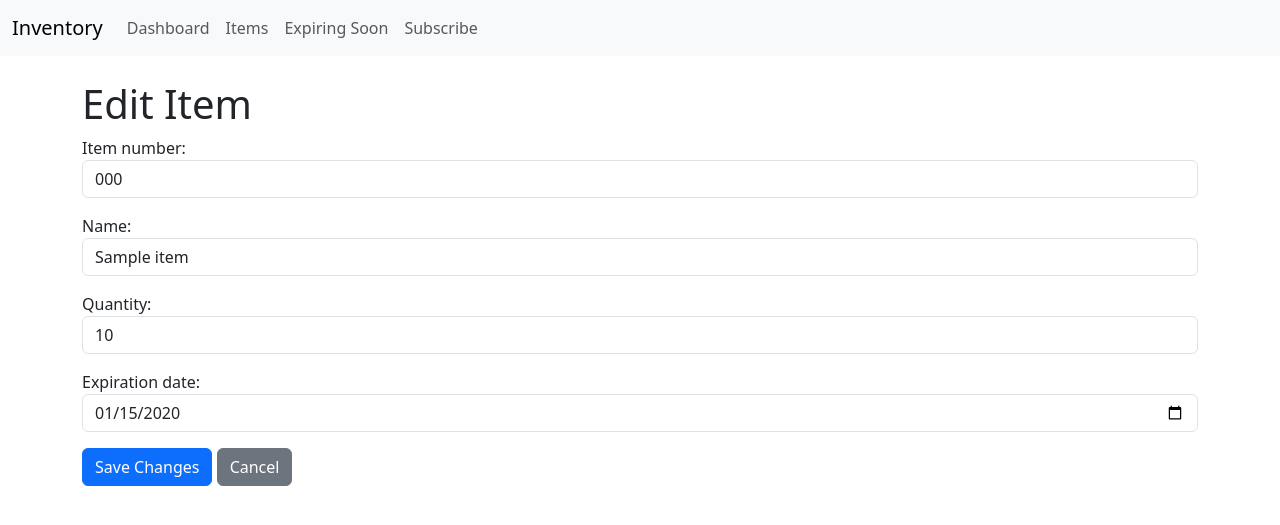
After one commit to arm00pv/datea, a Django app: page /edit/1/ in a window 1280 px wide. The commit adds this page. Shown: the top 525 px of the page. Run offline with Django 5.2, Linux system fonts and the light colour scheme; tables that the repository leaves empty hold one stand-in row (values such as "Sample post").

Commit message:
feat: Add full CRUD and interactive dashboard
This commit introduces full CRUD (Create, Read, Update, Delete) functionality for inventory items and makes the dashboard more interactive.

- **Item Editing:** Users can now edit the details of an existing item.
- **Item Deletion:** Users can now delete an item after a confirmation step.
- **Interactive Dashboard:** The dashboard summary cards are now clickable, linking to pre-filtered views of the item list (e.g., "expiring soon" and "low stock").

```diff
--- a/inventory_management/inventory_management/settings.py
+++ b/inventory_management/inventory_management/settings.py
@@ -21,7 +21,7 @@ BASE_DIR = Path(__file__).resolve().parent.parent
 # Quick-start development settings - unsuitable for production
 # See https://docs.djangoproject.com/en/5.2/howto/deployment/checklist/
 
-# SECURITY WARNING: keep the secret key used in production secret!
+# SECURITY WARNING: keep the secret key used in in production secret!
 SECRET_KEY = os.environ.get('SECRET_KEY', 'django-insecure-mf9vlebvwixoiexc49(r=$^)a_ukaj6s0p!i8pa&rv%c-x%p7m')
 
 # SECURITY WARNING: don't run with debug turned on in production!
--- a/inventory_management/scanner/templates/scanner/dashboard.html
+++ b/inventory_management/scanner/templates/scanner/dashboard.html
@@ -6,28 +6,34 @@
     <h1>Dashboard</h1>
     <div class="row">
         <div class="col-md-4">
+            <a href="{% url 'item_list' %}" class="text-decoration-none">
                 <div class="card text-white bg-primary mb-3">
                     <div class="card-header">Total Items</div>
                     <div class="card-body">
                         <h5 class="card-title">{{ total_items }}</h5>
                     </div>
                 </div>
+            </a>
         </div>
         <div class="col-md-4">
+            <a href="{% url 'expiring_soon_list' %}" class="text-decoration-none">
                 <div class="card text-white bg-warning mb-3">
                     <div class="card-header">Expiring Soon</div>
                     <div class="card-body">
                         <h5 class="card-title">{{ expiring_soon_count }}</h5>
                     </div>
                 </div>
+            </a>
         </div>
         <div class="col-md-4">
+            <a href="{% url 'low_stock_list' %}" class="text-decoration-none">
                 <div class="card text-white bg-danger mb-3">
                     <div class="card-header">Low Stock</div>
                     <div class="card-body">
                         <h5 class="card-title">{{ low_stock_count }}</h5>
                     </div>
                 </div>
+            </a>
         </div>
     </div>
 {% endblock %}
--- /dev/null
+++ b/inventory_management/scanner/templates/scanner/edit_item.html
@@ -0,0 +1,28 @@
+{% extends 'base.html' %}
+
+{% block title %}Edit Item{% endblock %}
+
+{% block content %}
+    <h1>Edit Item</h1>
+    <form method="post">
+        {% csrf_token %}
+        <div class="mb-3">
+            {{ form.item_number.label_tag }}
+            <input type="text" name="item_number" id="id_item_number" class="form-control" value="{{ form.instance.item_number }}" required>
+        </div>
+        <div class="mb-3">
+            {{ form.name.label_tag }}
+            <input type="text" name="name" id="id_name" class="form-control" value="{{ form.instance.name }}" required>
+        </div>
+        <div class="mb-3">
+            {{ form.quantity.label_tag }}
+            <input type="number" name="quantity" id="id_quantity" class="form-control" value="{{ form.instance.quantity }}" required>
+        </div>
+        <div class="mb-3">
+            {{ form.expiration_date.label_tag }}
+            <input type="date" name="expiration_date" id="id_expiration_date" class="form-control" value="{{ form.instance.expiration_date|date:'Y-m-d' }}" required>
+        </div>
+        <button type="submit" class="btn btn-primary">Save Changes</button>
+        <a href="{% url 'item_list' %}" class="btn btn-secondary">Cancel</a>
+    </form>
+{% endblock %}
--- a/inventory_management/scanner/tests.py
+++ b/inventory_management/scanner/tests.py
@@ -72,11 +72,11 @@ class ViewTest(TestCase):
         self.assertEqual(Item.objects.count(), 3)
 
     def test_expiring_soon_view(self):
-        response = self.client.get(reverse('expiring_soon'))
+        response = self.client.get(reverse('expiring_soon_list'))
         self.assertEqual(response.status_code, 200)
         self.assertNotContains(response, "Test Item")
         self.assertContains(response, "Expiring Item")
-        self.assertTemplateUsed(response, 'scanner/expiring_soon.html')
+        self.assertTemplateUsed(response, 'scanner/item_list.html')
 
     def test_subscribe_view_get(self):
         response = self.client.get(reverse('subscribe'))
--- a/inventory_management/scanner/urls.py
+++ b/inventory_management/scanner/urls.py
@@ -5,7 +5,10 @@ urlpatterns = [
     path('', views.dashboard, name='dashboard'),
     path('items/', views.item_list, name='item_list'),
     path('add/', views.add_item, name='add_item'),
-    path('expiring-soon/', views.expiring_soon, name='expiring_soon'),
+    path('edit/<int:pk>/', views.edit_item, name='edit_item'),
+    path('delete/<int:pk>/', views.delete_item, name='delete_item'),
+    path('expiring-soon/', views.expiring_soon_list, name='expiring_soon_list'),
+    path('low-stock/', views.low_stock_list, name='low_stock_list'),
     path('subscribe/', views.subscribe, name='subscribe'),
     path('setup-test-data/', views.setup_test_data, name='setup_test_data'),
 ]
--- a/inventory_management/scanner/views.py
+++ b/inventory_management/scanner/views.py
@@ -1,4 +1,4 @@
-from django.shortcuts import render, redirect
+from django.shortcuts import render, redirect, get_object_or_404
 from datetime import date, timedelta
 from .models import Item
 from .forms import ItemForm, SubscriberForm
@@ -56,10 +56,37 @@ def add_item(request):
         form = ItemForm()
     return render(request, 'scanner/add_item.html', {'form': form})
 
-def expiring_soon(request):
-    seven_days_from_now = date.today() + timedelta(days=7)
-    expiring_items = Item.objects.filter(expiration_date__lte=seven_days_from_now)
-    return render(request, 'scanner/expiring_soon.html', {'items': expiring_items})
+def edit_item(request, pk):
+    item = get_object_or_404(Item, pk=pk)
+    if request.method == 'POST':
+        form = ItemForm(request.POST, instance=item)
+        if form.is_valid():
+            form.save()
+            return redirect('item_list')
+    else:
+        form = ItemForm(instance=item)
+    return render(request, 'scanner/edit_item.html', {'form': form})
+
+def delete_item(request, pk):
+    item = get_object_or_404(Item, pk=pk)
+    if request.method == 'POST':
+        item.delete()
+        return redirect('item_list')
+    return render(request, 'scanner/delete_item_confirm.html', {'item': item})
+
+def expiring_soon_list(request):
+    items = Item.objects.filter(expiration_date__lte=date.today() + timedelta(days=7))
+    paginator = Paginator(items, 10)
+    page_number = request.GET.get('page')
+    page_obj = paginator.get_page(page_number)
+    return render(request, 'scanner/item_list.html', {'page_obj': page_obj})
+
+def low_stock_list(request):
+    items = Item.objects.filter(quantity__lte=5)
+    paginator = Paginator(items, 10)
+    page_number = request.GET.get('page')
+    page_obj = paginator.get_page(page_number)
+    return render(request, 'scanner/item_list.html', {'page_obj': page_obj})
 
 def subscribe(request):
     if request.method == 'POST':
--- a/inventory_management/templates/base.html
+++ b/inventory_management/templates/base.html
@@ -20,7 +20,7 @@
                         <a class="nav-link" href="{% url 'item_list' %}">Items</a>
                     </li>
                     <li class="nav-item">
-                        <a class="nav-link" href="{% url 'expiring_soon' %}">Expiring Soon</a>
+                        <a class="nav-link" href="{% url 'expiring_soon_list' %}">Expiring Soon</a>
                     </li>
                     <li class="nav-item">
                         <a class="nav-link" href="{% url 'subscribe' %}">Subscribe</a>
```
Also changed, not shown: inventory_management/scanner/templates/scanner/delete_item_confirm.html (added, +13 -0 lines), inventory_management/scanner/templates/scanner/item_list.html (+6 -1 lines). Lines whose indentation alone changed are shown as unchanged.
